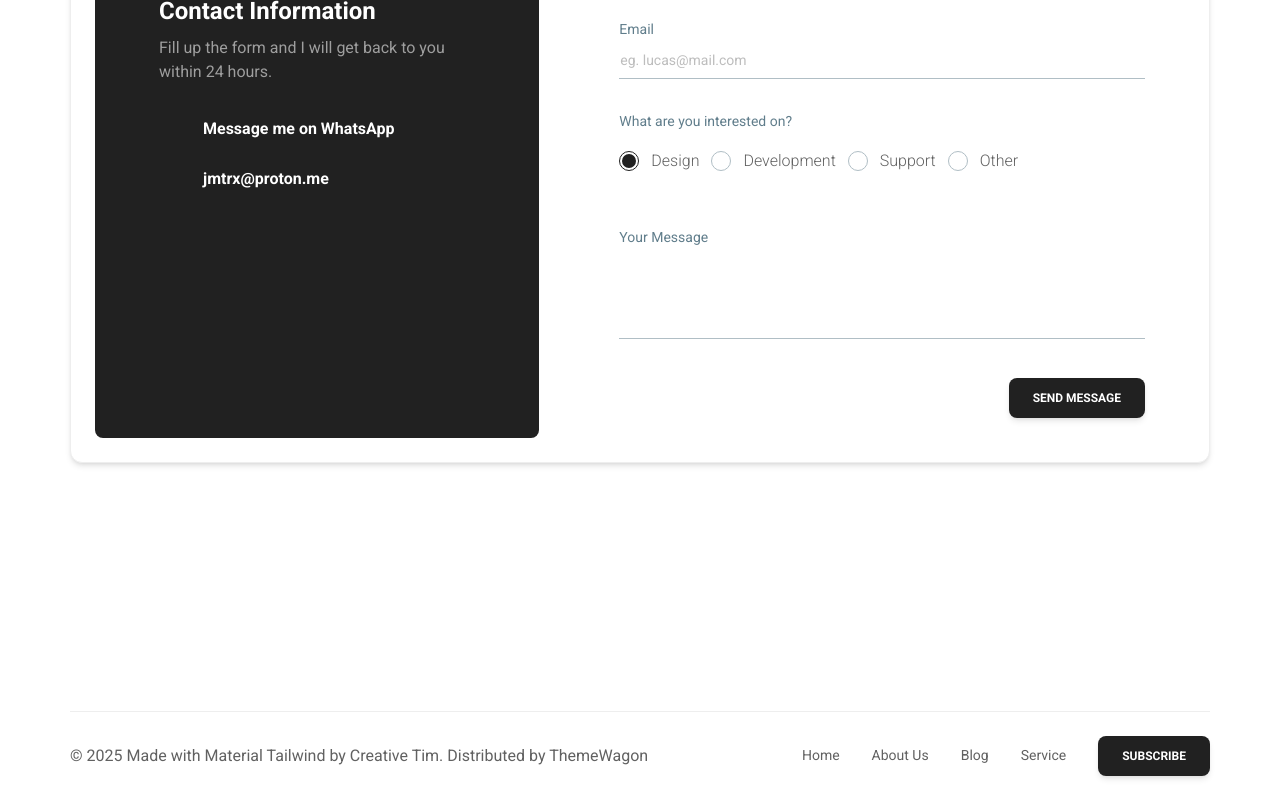
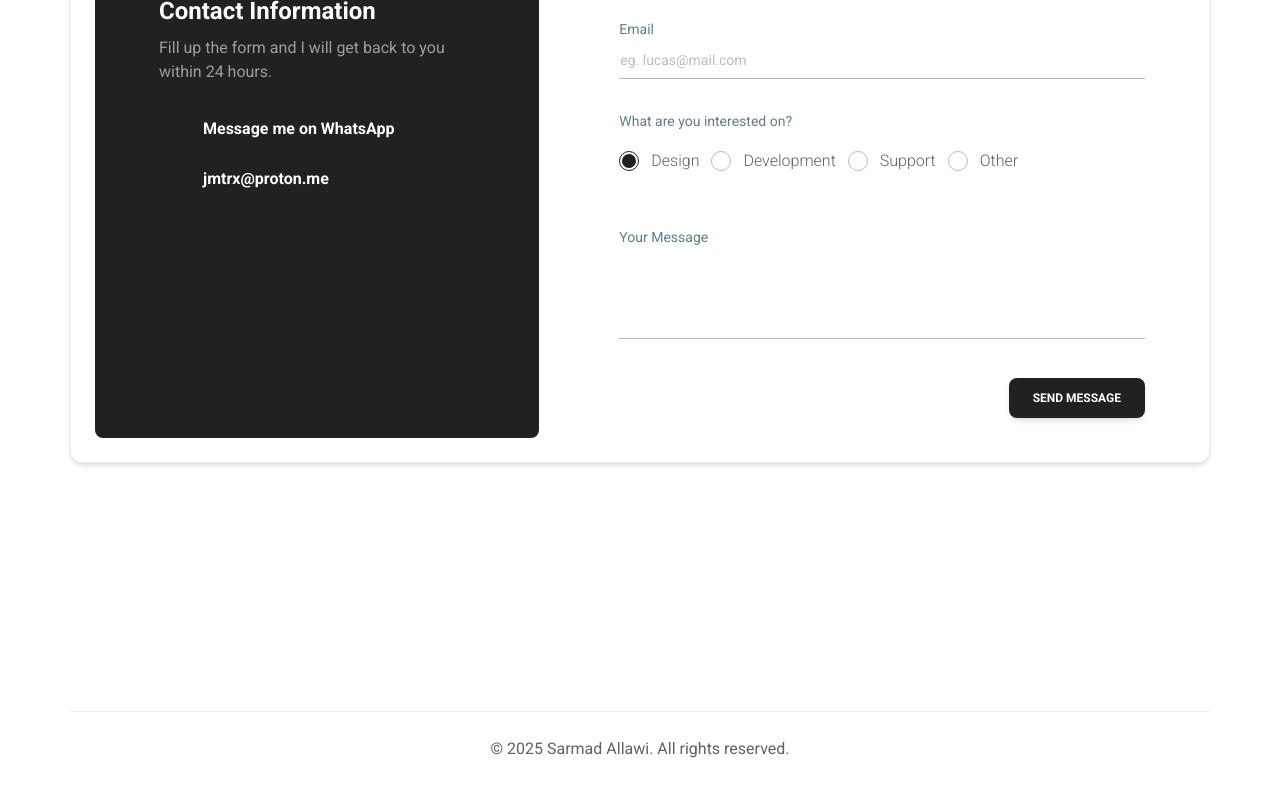
Before and after one commit to jimmetrix/srmd.dev, a Next.js app: page / in a window 1280 px wide. Shown: the part 3208-4008 px from the top of the page. Built offline with nearby package versions, Linux system fonts and the light colour scheme.

Commit message:
Edit footer to be a simple copyright section

```diff
--- a/src/components/footer.tsx
+++ b/src/components/footer.tsx
@@ -1,40 +1,15 @@
-import { Typography, Button } from "@material-tailwind/react";
+import { Typography } from "@material-tailwind/react";
 
-const LINKS = ["Home", "About Us", "Blog", "Service"];
 const CURRENT_YEAR = new Date().getFullYear();
 
 export function Footer() {
   return (
     <footer className="mt-10 px-8 pt-20">
       <div className="container mx-auto">
-        <div className="mt-16 flex flex-wrap items-center justify-center gap-y-4 border-t border-gray-200 py-6 md:justify-between">
+        <div className="mt-16 flex items-center justify-center border-t border-gray-200 py-6">
           <Typography className="text-center font-normal !text-gray-700">
-            &copy; {CURRENT_YEAR} Made with{" "}
-            <a href="https://www.material-tailwind.com" target="_blank">
-              Material Tailwind
-            </a>{" "}
-            by{" "}
-            <a href="https://www.creative-tim.com" target="_blank">
-              Creative Tim
-            </a>
-            .
-            Distributed by <a href="https://themewagon.com" target="_blank">ThemeWagon</a>
+            &copy; {CURRENT_YEAR} Sarmad Allawi. All rights reserved.
           </Typography>
-          <ul className="flex gap-8 items-center">
-            {LINKS.map((link) => (
-              <li key={link}>
-                <Typography
-                  as="a"
-                  href="#"
-                  variant="small"
-                  className="font-normal text-gray-700 hover:text-gray-900 transition-colors"
-                >
-                  {link}
-                </Typography>
-              </li>
-            ))}
-            <Button color="gray">subscribe</Button>
-          </ul>
         </div>
       </div>
     </footer>
```
